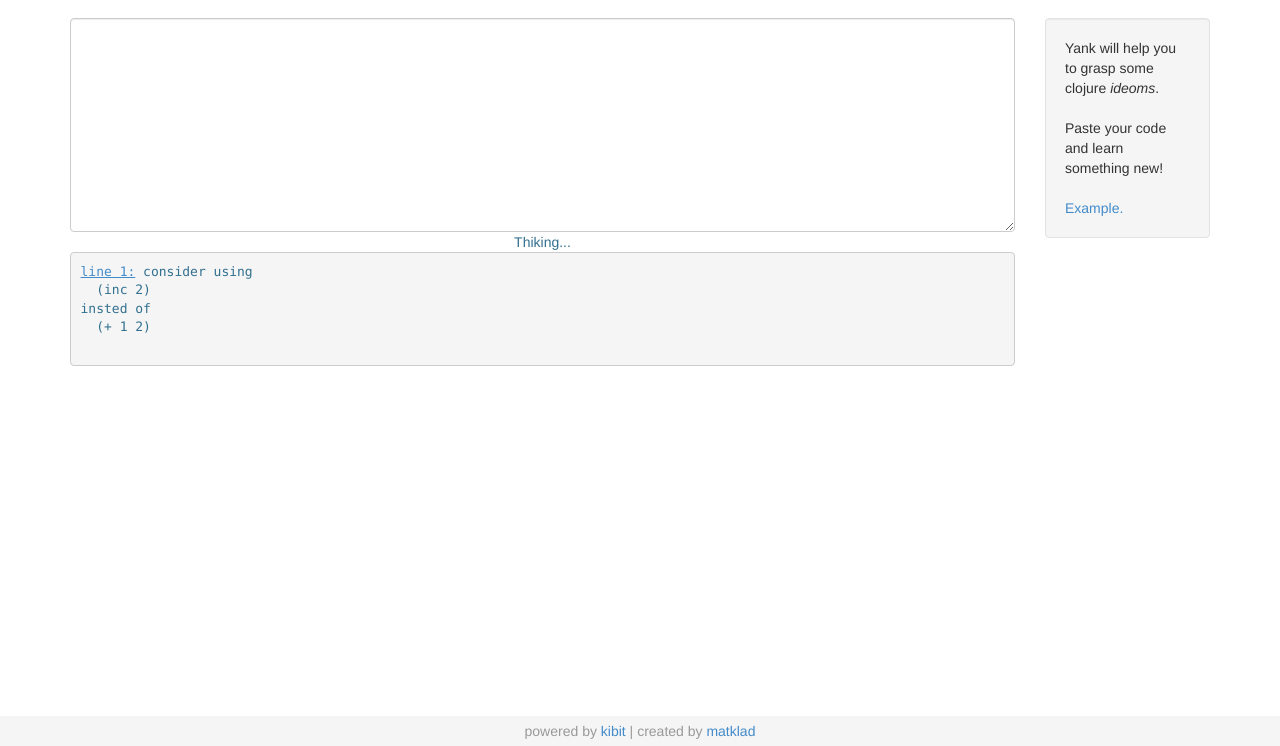
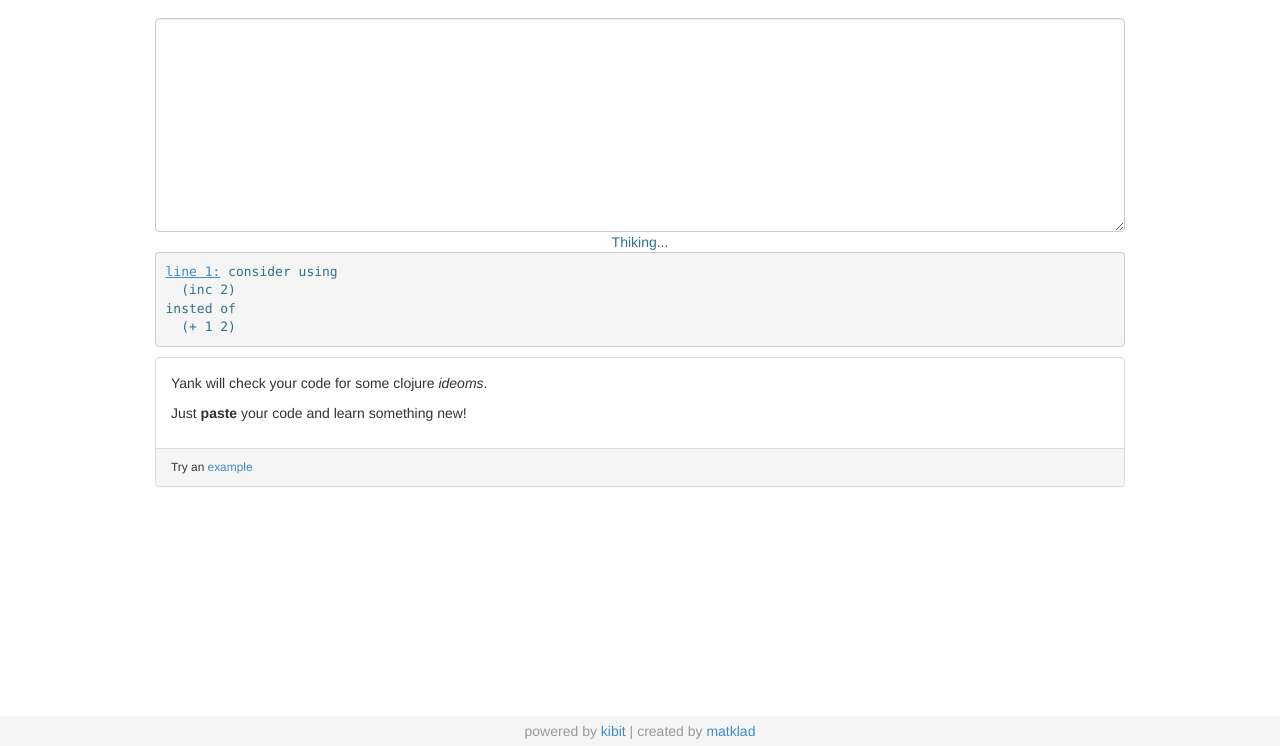
Before and after one commit to matklad/yank, a plain HTML site: page resources/public/index.html in a window 1280 px wide. Shown: the part 54-800 px from the top of the page. Drawn offline with Linux system fonts and the light colour scheme; a script that the page names is missing.

Commit message:
about and improvements

```diff
--- a/resources/public/css/style.css
+++ b/resources/public/css/style.css
@@ -19,6 +19,12 @@ body {
 .footer-text {
     line-height: 30px;
 }
+.container{
+    max-width: 1000px;
+}
+.about  {
+
+}
 .CodeMirror {
     border: solid 1px;
 }
--- a/resources/public/index.html
+++ b/resources/public/index.html
@@ -18,28 +18,32 @@
 
     <div id="stage" class="container">
       <div class="row">
-        <div class="col-xs-10 bin-wrapper">
+        <div class="col-xs-12 bin-wrapper">
           <textarea class="bin form-control" rows="10" cols="30"></textarea>
+          <div class="loader-wrapper">
+            <div class="loader text-center text-info">Thiking...</div>
+          </div>
           <div class="result-wrapper">
-            <div class="loader-wrapper">
-              <div class="loader text-center text-info">Thiking...</div>
-            </div>
             <pre class="result text-info text-muted"
-><span class="advice"><a href="#" class="line-link">line 1:</a> consider using
+                 ><span class="advice"><a href="#" class="line-link">line 1:</a> consider using
 <span class="alt">  (inc 2)</span>
 insted of
-<span class="expr">  (+ 1 2)</span>
-
-</span></pre>
+<span class="expr">  (+ 1 2)</span></span></pre>
           </div>
-        </div>
-        <div class="col-xs-2">
-          <div class="bin-list well">
-            Yank will help you to grasp some clojure <em>ideoms</em>.
-            <br></br>
-            Paste your code and learn something new!
-            <br></br>
-            <a href="#" class='example-link'>Example.</a>
+          <div class="about-wrapper">
+            <section class="about panel panel-default">
+              <div class="panel-body">
+                <p>
+                  Yank will check your code for some clojure <em>ideoms</em>.
+                </p>
+                <p>Just <strong>paste</strong> your code and learn something new!</p>
+              </div>
+              <div class="panel-footer">
+                <small>
+                  Try an <a href="#" class='example-link'>example</a>
+                </small>
+              </div>
+            </section>
           </div>
         </div>
       </div>
```
Also changed, not shown: 1 other file.
